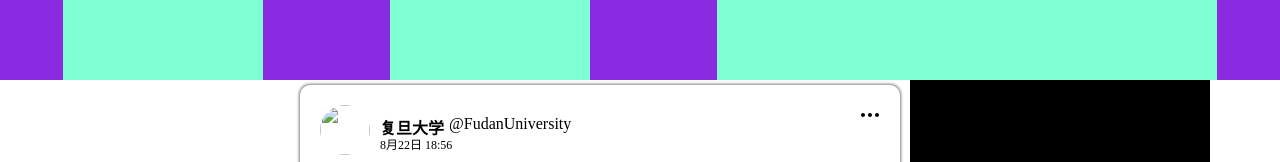
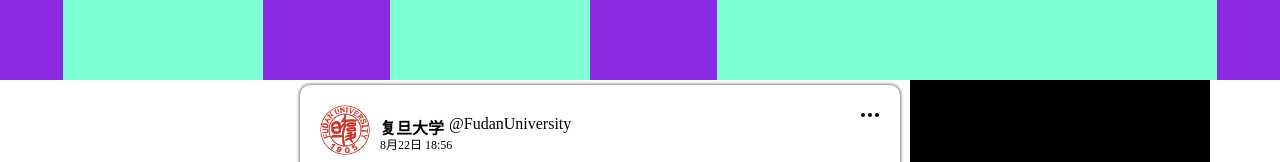
Before and after one commit to abaca43n/mywebsite, a plain HTML site: page index.html in a window 1280 px wide. Shown: the top 162 px of the page. Drawn offline with Linux system fonts and the light colour scheme.

Commit message:
Update index.html

```diff
--- a/index.html
+++ b/index.html
@@ -524,7 +524,7 @@
                                 <header class="header_1">
                                     <div class="header_P"><!--头像------------------------------------------------------->
                                         <a href="#">
-                                            <img src="image/校徽.png" class="header_P1">
+                                            <img src="image/xiaohui.png" class="header_P1">
                                         </a>
                                     </div>
                                     <!---->
```
